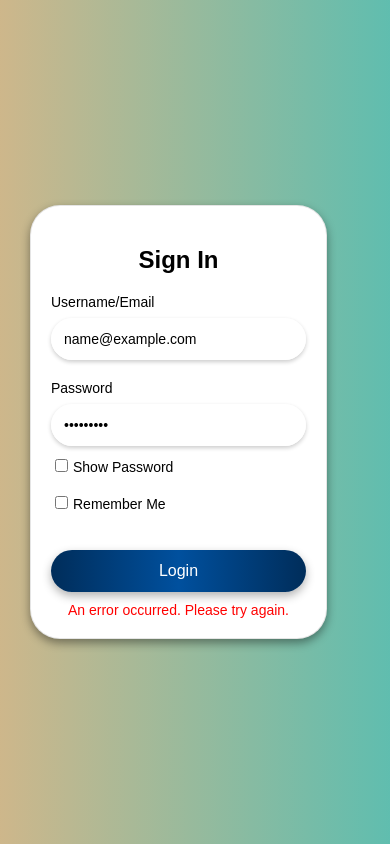
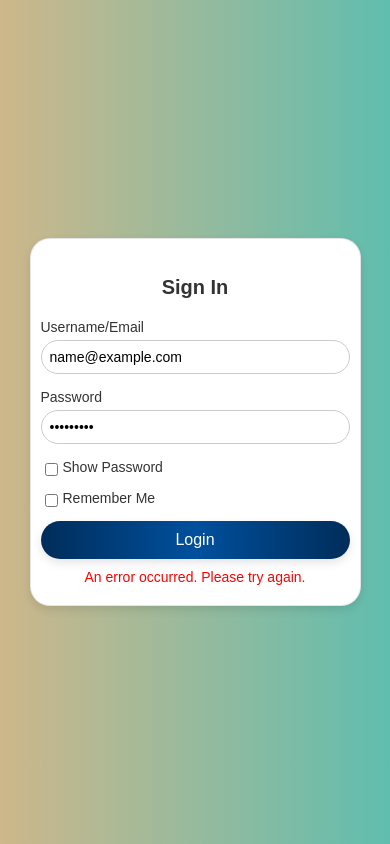
Before and after one commit to veenanikhar/Cdac_Web_Assignment, a plain HTML site: page index.html in a window 390 px wide. Both pictures are taken after typing "name@example.com", "Sample123" into the empty fields and a click on the button "Login". Drawn offline with Linux system fonts and the light colour scheme; no server answers.

Commit message:
css correction

```diff
--- a/index.html
+++ b/index.html
@@ -2,6 +2,7 @@
 <html lang="en">
 <head>
     <meta charset="UTF-8">
+    <meta http-equiv="X-UA-Compatible" content="IE=edge">
     <meta name="viewport" content="width=device-width, initial-scale=1.0">
     <title>Login Page</title>
     <link rel="stylesheet" href="styles.css">
@@ -20,6 +21,7 @@
                     <label for="password">Password</label>
                     <input type="password" id="password" name="password" placeholder="Enter your password">
                     <small id="passwordError" class="error"></small>
+                </div>
                 <div class="checkboxes">
                     <input type="checkbox" id="showPassword">
                     <label for="showPassword">Show Password</label>
@@ -28,14 +30,12 @@
                     <input type="checkbox" id="rememberMe" name="rememberMe">
                     <label for="rememberMe">Remember Me</label>
                 </div>
-                </div>
-
                 <button type="submit" id="submitBtn">Login</button>
                 <div id="loadingSpinner" class="spinner"></div>
                 <div id="message" class="message"></div>
             </form>
         </div>
     </div>
-    <script src= "script.js"></script>
+    <script src="script.js"></script>
 </body>
 </html>
--- a/script.js
+++ b/script.js
@@ -1,4 +1,3 @@
-// script.js
 document.addEventListener('DOMContentLoaded', () => {
     const form = document.getElementById('loginForm');
     const usernameInput = document.getElementById('username');
@@ -8,76 +7,91 @@ document.addEventListener('DOMContentLoaded', () => {
     const message = document.getElementById('message');
     const loadingSpinner = document.getElementById('loadingSpinner');
     const showPasswordCheckbox = document.getElementById('showPassword');
+    const rememberMeCheck = document.getElementById('rememberMe');
 
+    // Check if there's a saved username/email in localStorage and auto-fill it
+    const savedUsername = localStorage.getItem('savedUsername');
+    if (savedUsername) {
+        usernameInput.value = savedUsername;
+        rememberMeCheck.checked = true; // If saved, check the "Remember Me" box
+    }
+
+    // Toggle password visibility using the checkbox
+    showPasswordCheckbox.addEventListener('change', () => {
+        passwordInput.type = showPasswordCheckbox.checked ? 'text' : 'password';
+    });
+
+    // Handle form submission
     form.addEventListener('submit', async (event) => {
-        event.preventDefault();
+        event.preventDefault(); // Prevent the default form submission
 
-        // Reset errors and message
+        // Get input values
+        const username = usernameInput.value.trim();
+        const password = passwordInput.value.trim();
+
+        // Clear previous error messages
         usernameError.textContent = '';
         passwordError.textContent = '';
         message.textContent = '';
         loadingSpinner.style.display = 'block';
 
-        const username = usernameInput.value.trim();
-        const password = passwordInput.value.trim();
+        // Validate inputs
         let isValid = true;
 
-        // Client-side validation
-        if (!username) {
-            usernameError.textContent = 'Username/Email is required.';
-            isValid = false;
-        } else if (!/\S+@\S+\.\S+/.test(username)) {
-            usernameError.textContent = 'Enter a valid email.';
+        if (!username || !/^[\w-]+@([\w-]+\.)+[a-zA-Z]{2,7}$/.test(username)) {
+            showError('username', 'Please enter a valid email.');
             isValid = false;
         }
 
-        if (!password) {
-            passwordError.textContent = 'Password is required.';
-            isValid = false;
-        } else if (password.length < 6) {
-            passwordError.textContent = 'Password must be at least 6 characters long.';
+        if (!password || password.length < 6) {
+            showError('password', 'Password must be at least 6 characters long.');
             isValid = false;
         }
 
-        if (isValid) {
-            // API call
+        if (!isValid) {
+            loadingSpinner.style.display = 'none';
+            return; // Exit if validation fails
+        }
+
         try {
+            // Send API request
             const response = await fetch('https://jsonplaceholder.typicode.com/posts', {
                 method: 'POST',
                 headers: {
-                        'Content-Type': 'application/json',
+                    'Content-Type': 'application/json'
                 },
-                    body: JSON.stringify({
-                        username: username,
-                        password: password
-                    })
+                body: JSON.stringify({ username, password })
             });
 
             if (response.ok) {
+                // Handle successful login
                 const result = await response.json();
                 message.textContent = 'Login successful!';
                 message.style.color = 'green';
+
+                // Check if "Remember Me" is checked and save username/email
+                if (rememberMeCheck.checked) {
+                    localStorage.setItem('savedUsername', username);
                 } else {
-                    message.textContent = 'Login failed. Please try again.';
+                    localStorage.removeItem('savedUsername'); // Clear saved data if unchecked
+                }
+            } else {
+                // Handle failed login
+                message.textContent = 'Login failed. Please check your credentials.';
                 message.style.color = 'red';
             }
         } catch (error) {
+            console.error('Error:', error);
             message.textContent = 'An error occurred. Please try again.';
             message.style.color = 'red';
         } finally {
-                loadingSpinner.style.display = 'none';
-            }
-        } else {
-            loadingSpinner.style.display = 'none';
+            loadingSpinner.style.display = 'none'; // Hide the spinner
         }
     });
 
-    // Show/hide password functionality
-    showPasswordCheckbox.addEventListener('change', () => {
-        if (showPasswordCheckbox.checked) {
-            passwordInput.type = 'text';
-        } else {
-            passwordInput.type = 'password';
+    // Show error function
+    function showError(inputId, errorMsg) {
+        const errorElement = document.getElementById(`${inputId}Error`);
+        errorElement.textContent = errorMsg;
     }
 });
-});
--- a/styles.css
+++ b/styles.css
@@ -1,9 +1,8 @@
 body {
     font-family: Arial, sans-serif;
-    /* background: linear-gradient(90deg, #59a0e7, #013a72, #66b2ff, #051e70); Professional gradient colors */
     background: linear-gradient(90deg, #feb47b, #22c1c3, #fdcb6e, #75a5ed);
-    background-size: 600% 600%; /* Ensures the gradient covers the entire area */
-    animation: gradientAnimation 10s ease infinite; /* Apply the gradient animation */
+    background-size: 600% 600%;
+    animation: gradientAnimation 10s ease infinite;
     margin: 0;
     display: flex;
     justify-content: center;
@@ -14,73 +13,75 @@ body {
 .container {
     width: 100%;
     max-width: 400px;
-    box-shadow: 0 8px 16px rgba(0, 0, 0, 0); /* Shadow for container */
-    border-radius: 20px; /* Optional: Adjust border-radius for a rounded container */
-    padding: 30px;
+    padding: 15px;
+    box-sizing: border-box;
 }
 
 .login-box {
     background: #fff;
-    border-radius: 30px;
-    box-shadow: 0 4px 10px rgba(0, 0, 0, 0.4); /* Shadow for login box */
-    padding: 30px;
-    box-sizing: border-box;
-    text-align: left;
-    border: 1px solid rgba(0, 0, 0, 0.1); /* Optional: Light border for visibility */
+    border-radius: 20px;
+    box-shadow: 0 4px 10px rgba(0, 0, 0, 0.1);
+    padding: 20px;
+    text-align: center;
+    border: 1px solid rgba(0, 0, 0, 0.1);
 }
 
 h2 {
-    color: #000000;
+    color: #333;
     margin-bottom: 20px;
     font-size: 24px;
     font-weight: 600;
-    text-align: center;
 }
 
 .input-group {
-    margin-bottom: 20px;
+    margin-bottom: 15px;
     position: relative;
 }
 
 label {
     display: block;
-    margin-bottom: 8px;
-    color: #000000;
+    margin-bottom: 5px;
+    color: #333;
     font-size: 14px;
+    text-align: left;
 }
 
 input[type="text"], input[type="password"] {
-    background: rgba(255, 255, 255, 0.1);
     width: 100%;
-    padding: 12px;
-    border: 1px solid #ffffff;
-    border-radius: 40px;
-    box-shadow: 0 2px 4px rgba(1, 0, 0, 0.2); /* Shadow for input fields */
+    padding: 10px;
+    border: 1px solid #ccc;
+    border-radius: 20px;
     box-sizing: border-box;
     font-size: 14px;
+    transition: box-shadow 0.3s ease;
+}
+
+input[type="text"]:focus, input[type="password"]:focus {
+    box-shadow: 0 0 5px rgba(0, 80, 158, 0.5);
+    outline: none;
 }
 
 input[type="checkbox"] {
     margin-right: 5px;
-    accent-color: #00509e; /* Modern browsers support this to style the checkbox color */
+    accent-color: #00509e;
 }
 
 button {
     width: 100%;
     padding: 12px;
     border: none;
-    border-radius: 40px;
-    background: linear-gradient(90deg, #002d5a, #00509e, #002d5a); /* Professional gradient colors */
+    border-radius: 20px;
+    background: linear-gradient(90deg, #002d5a, #00509e, #002d5a);
     color: #fff;
     font-size: 16px;
     cursor: pointer;
     margin-top: 10px;
     transition: background 0.3s ease;
-    box-shadow: 0 4px 10px rgba(0, 0, 0, 0.3); /* Shadow for the button */
+    box-shadow: 0 4px 10px rgba(0, 0, 0, 0.1);
 }
 
 button:hover {
-    background: linear-gradient(90deg, #76b2ee, #003366, #76b2ee); /* Reverse gradient on hover */
+    background: linear-gradient(90deg, #76b2ee, #003366, #76b2ee);
 }
 
 .error {
@@ -88,6 +89,7 @@ button:hover {
     font-size: 12px;
     margin-top: 5px;
     display: block;
+    text-align: left;
 }
 
 .spinner {
@@ -115,19 +117,34 @@ button:hover {
 .checkboxes {
     margin-top: 10px;
     display: flex;
-    justify-content: left;
-    align-items: baseline;
+    align-items: center;
 }
 
 .checkboxes label {
     font-size: 14px;
-    color: #000000;
+    color: #333;
 }
 
 @media (max-width: 600px) {
+    .container {
+        max-width: 90%;
+        padding: 10px;
+    }
+
     .login-box {
-        width: 90%;
-        padding: 20px;
+        padding: 20px 10px;
+    }
+
+    h2 {
+        font-size: 20px;
+    }
+
+    button {
+        padding: 10px;
+    }
+
+    input[type="text"], input[type="password"] {
+        padding: 8px;
     }
 }
 
```
Lines whose indentation alone changed are shown as unchanged.
